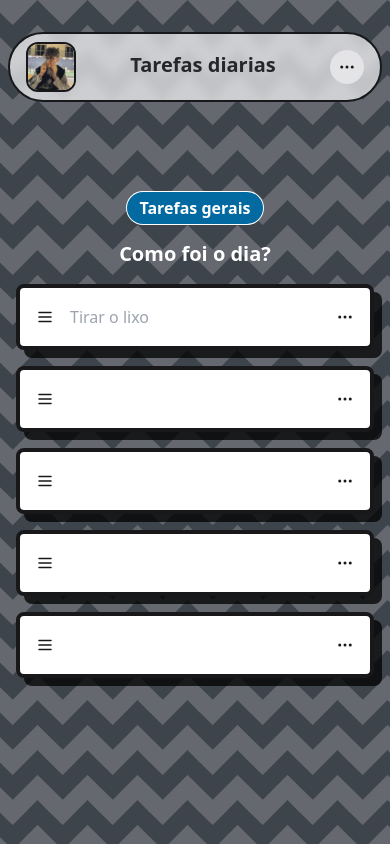
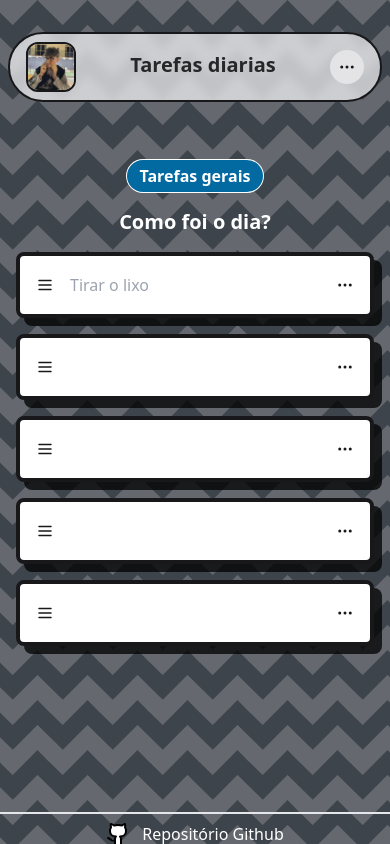
Before and after one commit to rodrigueslucas062/task-manager, a Next.js app: page / in a window 390 px wide. Built offline with nearby package versions, Linux system fonts and the light colour scheme.

Commit message:
📱Responsiveness adjustments

```diff
--- a/src/components/Footer.jsx
+++ b/src/components/Footer.jsx
@@ -2,14 +2,14 @@ import { Github } from "lucide-react"
 
 const Footer = () => {
     return (
-        <footer className="fixed bottom-0 h-16 w-full border-t-2 p-3 max-md:p-2 max-md:h-14 max-sm:hidden">
+        <footer className="fixed bottom-0 h-8 w-full border-t-2 md:p-3 md:h-10 lg:hidden">
             <div className="flex items-center justify-around gap-4">
                 <a className="flex select-none items-center gap-3 rounded-2xl px-4 py-2 transition-transform hover:ring-2 active:scale-95 hover:ring-white hover:backdrop-blur-sm hover:bg-gray-50/25"
                     target="_blank"
                     href="https://github.com/rodrigueslucas062/task-manager"
                     rel="noreferrer" >
-                    <Github className="dark:fill-white" />
-                    <span className="dark:text-white">
+                    <Github className="fill-white" />
+                    <span className="text-white">
                         Repositório Github
                     </span>
                 </a>
--- a/src/components/Tasks.jsx
+++ b/src/components/Tasks.jsx
@@ -100,7 +100,7 @@ const Tasks = () => {
     return (
         <Dialog.Root>
             <section className="min-h-screen">
-                <div className="flex flex-col items-center pt-48 space-y-4 max-lg:px-4">
+                <div className="flex flex-col items-center pt-28 max-md:pt-40 space-y-4 max-lg:px-4">
                     <h1 className="bg-sky-700 text-white ring-1 ring-white py-1 px-3 rounded-3xl font-semibold">Tarefas gerais</h1>
                     <span className="text-white text-xl font-semibold">{randomQuestion}</span>
                     {[...Array(5)].map((_, index) => (
```
